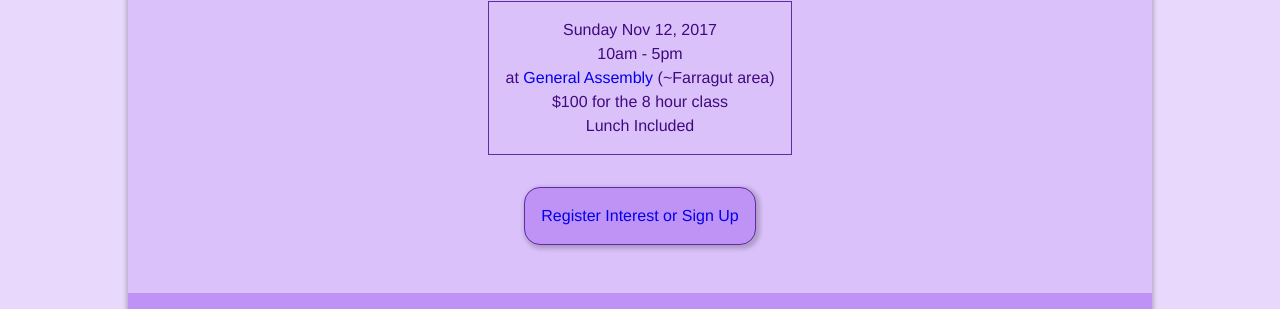
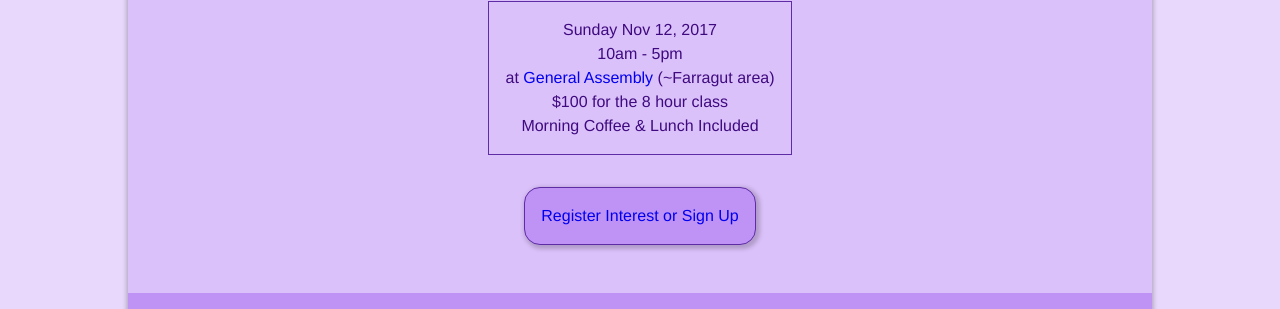
Before and after one commit to learnshinythings/learnshinythings.github.io, a Jekyll site: the page built from electron.md, in a window 1280 px wide and 900 px high, scrolled down 702 px. Shown: the part 143-452 px from the top of the window. Built offline with Jekyll 4.4.1, drawn with Linux system fonts in a browser that asks for light colours; nearby versions of some CDN libraries.

Commit message:
mention morning coffee

```diff
--- a/electron.md
+++ b/electron.md
@@ -35,7 +35,7 @@ layout: general
     <div>10am - 5pm</div>
     <div>at <a href="https://generalassemb.ly/locations/washington-dc" class="link">General Assembly</a> (~Farragut area)</div>
     <div>$100 for the 8 hour class</div>
-    <div>Lunch Included</div>
+    <div>Morning Coffee & Lunch Included</div>
   </div>
 
   <a href="https://ti.to/learn-shiny-things/learn-electron" class="link ma3">
```
